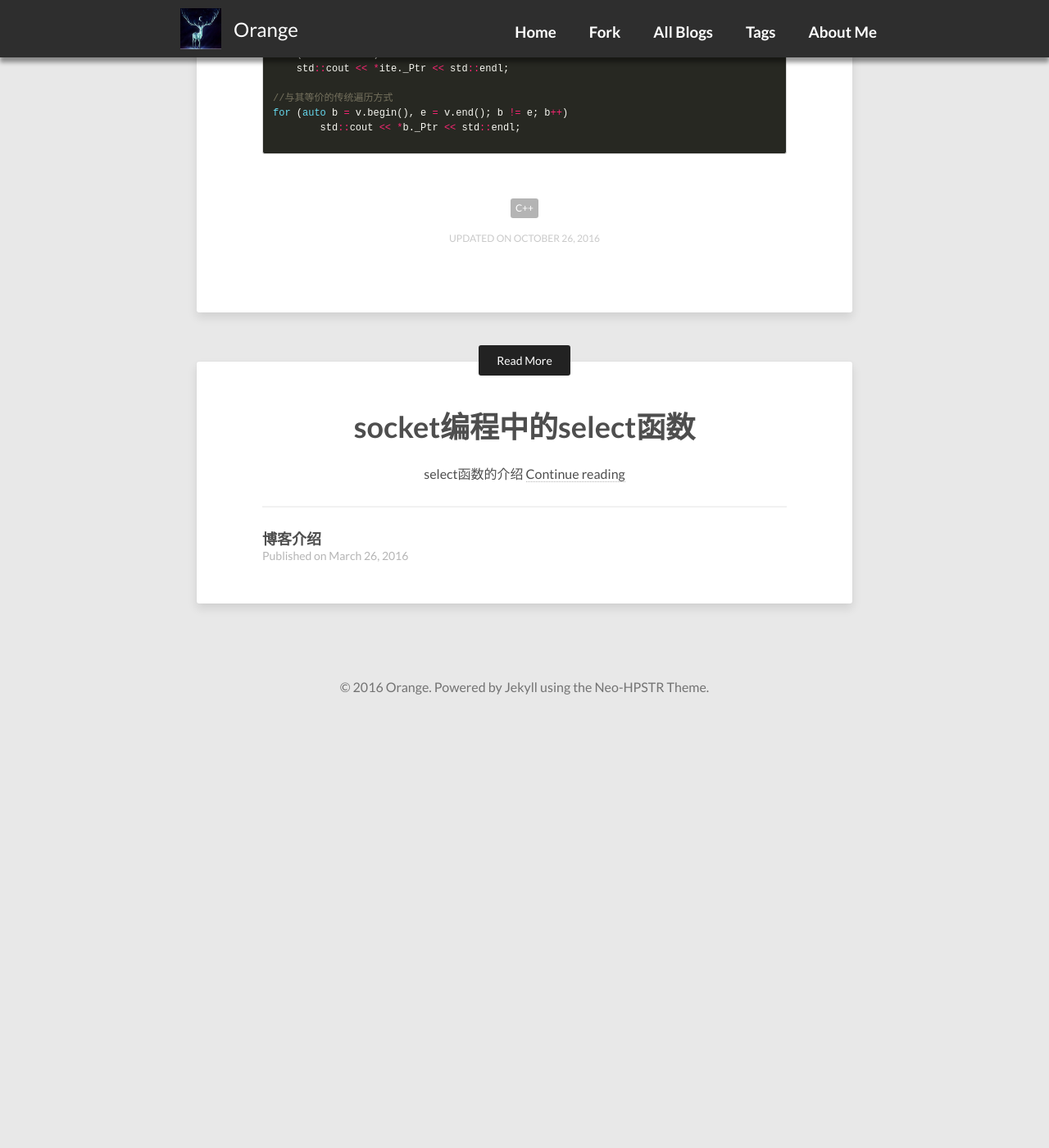
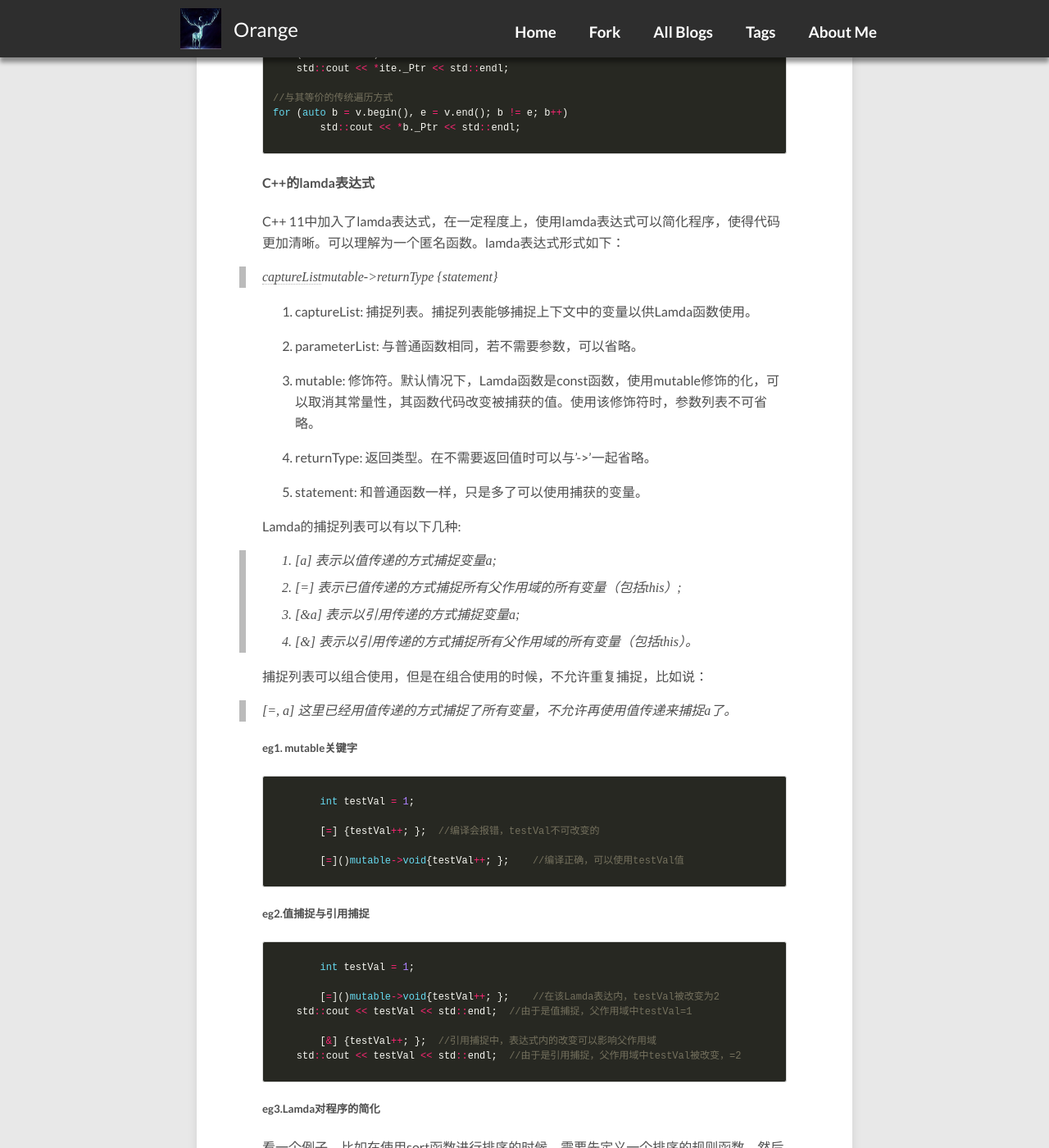
Before and after one commit to CancerThree/CancerThree.github.io, a Jekyll site: the page built from _posts/2016-10-26-cpp11-introduction1.md, in a window 1280 px wide and 1400 px high, scrolled down 2457 px. Shown: the whole window at 82% size. Built offline with Jekyll 4.4.1, drawn with Linux system fonts in a browser that asks for light colours; nearby versions of some CDN libraries; comment, search, counter and statistics services are not loaded; before the commit the page ends 3336 px from its top, so only the background shows below that; some of the changed text lies outside the part shown.

Commit message:
添加Lamda相关内容

```diff
--- a/_posts/2016-10-26-cpp11-introduction1.md
+++ b/_posts/2016-10-26-cpp11-introduction1.md
@@ -110,3 +110,74 @@ for (auto ite : v)
 for (auto b = v.begin(), e = v.end(); b != e; b++)
 	std::cout << *b._Ptr << std::endl;
 {% endhighlight %}
+
+#### C++的lamda表达式
+
+C++ 11中加入了lamda表达式，在一定程度上，使用lamda表达式可以简化程序，使得代码更加清晰。可以理解为一个匿名函数。lamda表达式形式如下：
+
+> [captureList](parameterList)mutable->returnType {statement}
+
+1. captureList: 捕捉列表。捕捉列表能够捕捉上下文中的变量以供Lamda函数使用。
+
+2. parameterList: 与普通函数相同，若不需要参数，可以省略。
+
+3. mutable: 修饰符。默认情况下，Lamda函数是const函数，使用mutable修饰的化，可以取消其常量性，其函数代码改变被捕获的值。使用该修饰符时，参数列表不可省略。
+
+4. returnType: 返回类型。在不需要返回值时可以与'->'一起省略。
+
+5. statement: 和普通函数一样，只是多了可以使用捕获的变量。
+
+Lamda的捕捉列表可以有以下几种:
+
+> 1. [a] 表示以值传递的方式捕捉变量a;
+> 2. [=] 表示已值传递的方式捕捉所有父作用域的所有变量（包括this）;
+> 3. [&a] 表示以引用传递的方式捕捉变量a;
+> 4. [&] 表示以引用传递的方式捕捉所有父作用域的所有变量（包括this）。
+
+捕捉列表可以组合使用，但是在组合使用的时候，不允许重复捕捉，比如说：
+> [=, a] 这里已经用值传递的方式捕捉了所有变量，不允许再使用值传递来捕捉a了。
+
+##### eg1. mutable关键字
+
+{% highlight cpp %}
+	int testVal = 1;
+
+	[=] {testVal++; };  //编译会报错，testVal不可改变的
+
+	[=]()mutable->void{testVal++; };    //编译正确，可以使用testVal值
+{% endhighlight %}
+
+##### eg2.值捕捉与引用捕捉
+
+{% highlight cpp %}
+	int testVal = 1;
+
+	[=]()mutable->void{testVal++; };    //在该Lamda表达内，testVal被改变为2
+    std::cout << testVal << std::endl;  //由于是值捕捉，父作用域中testVal=1
+
+	[&] {testVal++; };  //引用捕捉中，表达式内的改变可以影响父作用域
+    std::cout << testVal << std::endl;  //由于是引用捕捉，父作用域中testVal被改变，=2
+{% endhighlight %}
+
+##### eg3.Lamda对程序的简化
+看一个例子，比如在使用sort函数进行排序的时候，需要先定义一个排序的规则函数，然后再调用sort。但是可能这个规则函数只用一次。
+{% highlight cpp %}
+bool compare(int a, int b)
+{
+	return a > b;
+}
+
+//省略一下调用sort前的函数
+int testArr[]{1, 2, 3, 4, 5};
+
+std::sort(aatestArraa, testArr + 5, compare);
+{% endhighlight %}
+
+改成Lamda可以是这样：
+{% highlight cpp %}
+int testArr[]{1, 2, 3, 4, 5};
+
+std::sort(aatestArraa, testArr + 5, [](int a, int b)->bool {return a > b;});
+{% endhighlight %}
+
+直接简化了代码，并且少了一个函数的命名，减少了对命名空间的污染（才不是偷懒~）。
```
